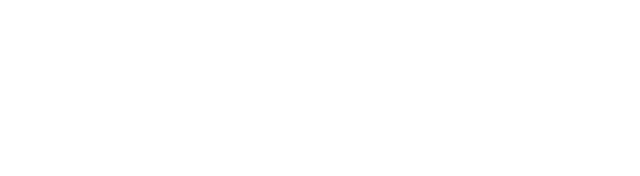
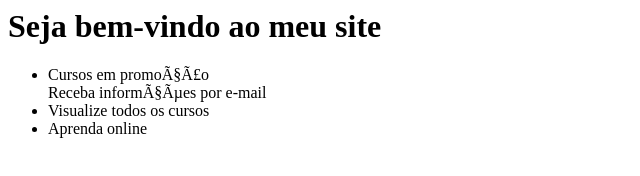
Before and after one commit to liviamendesls/liviamendesls.github.io, a plain HTML site: page index.html in a window 1280 px wide. Shown: the whole page, without its empty margins (0-640 px from the left). Drawn offline with Linux system fonts and the light colour scheme.

Commit message:
Update index.html

```diff
--- a/index.html
+++ b/index.html
@@ -1,7 +1,15 @@
 <html>
     <head>
-<title>
+     <title> Bloons </title>
+      <meta charset="uft-8" >
+    </head>
     <body>
         <h1>Seja bem-vindo ao meu site</h1>
+    <ul>
+        <li>Cursos em promoção</li>
+        </li>Receba informções por e-mail</li>
+        <li>Visualize todos os cursos</li>
+        <li>Aprenda online</li>
+    </ul>
     </body>
 </html>
```
